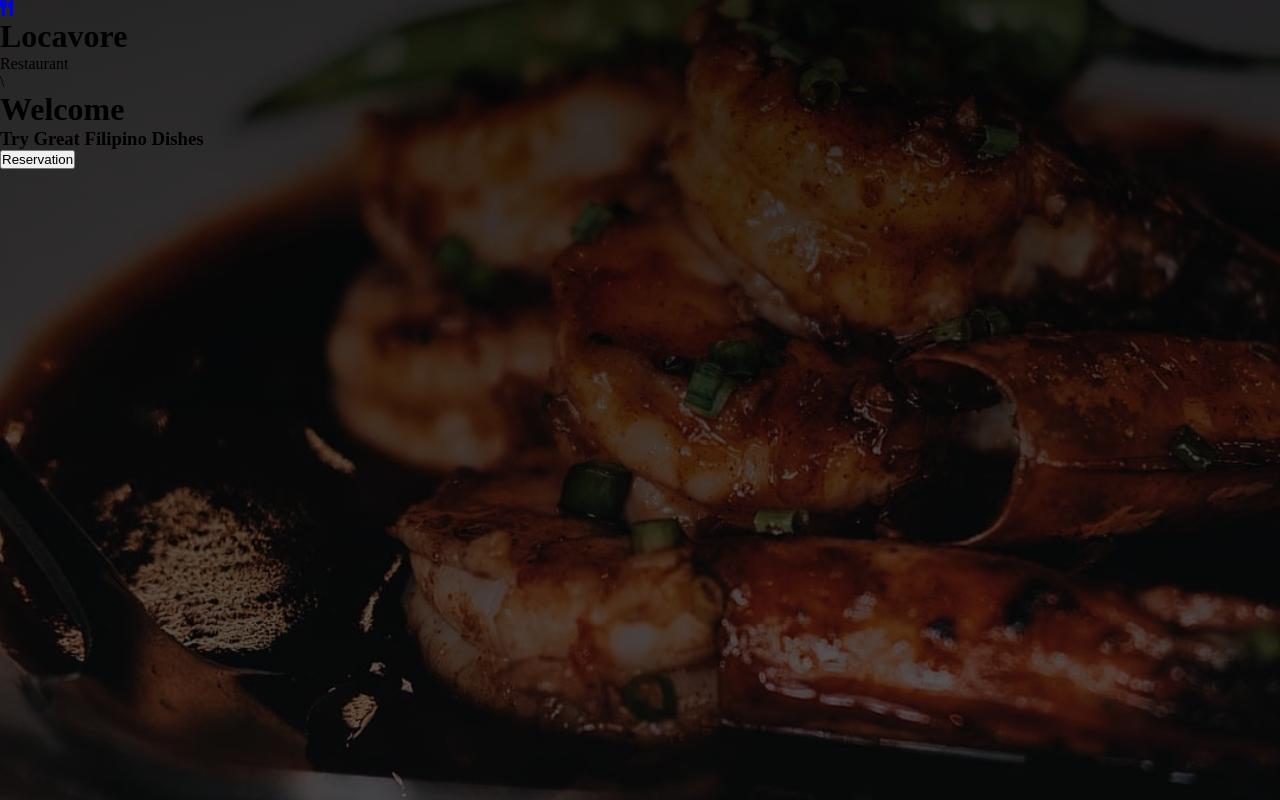
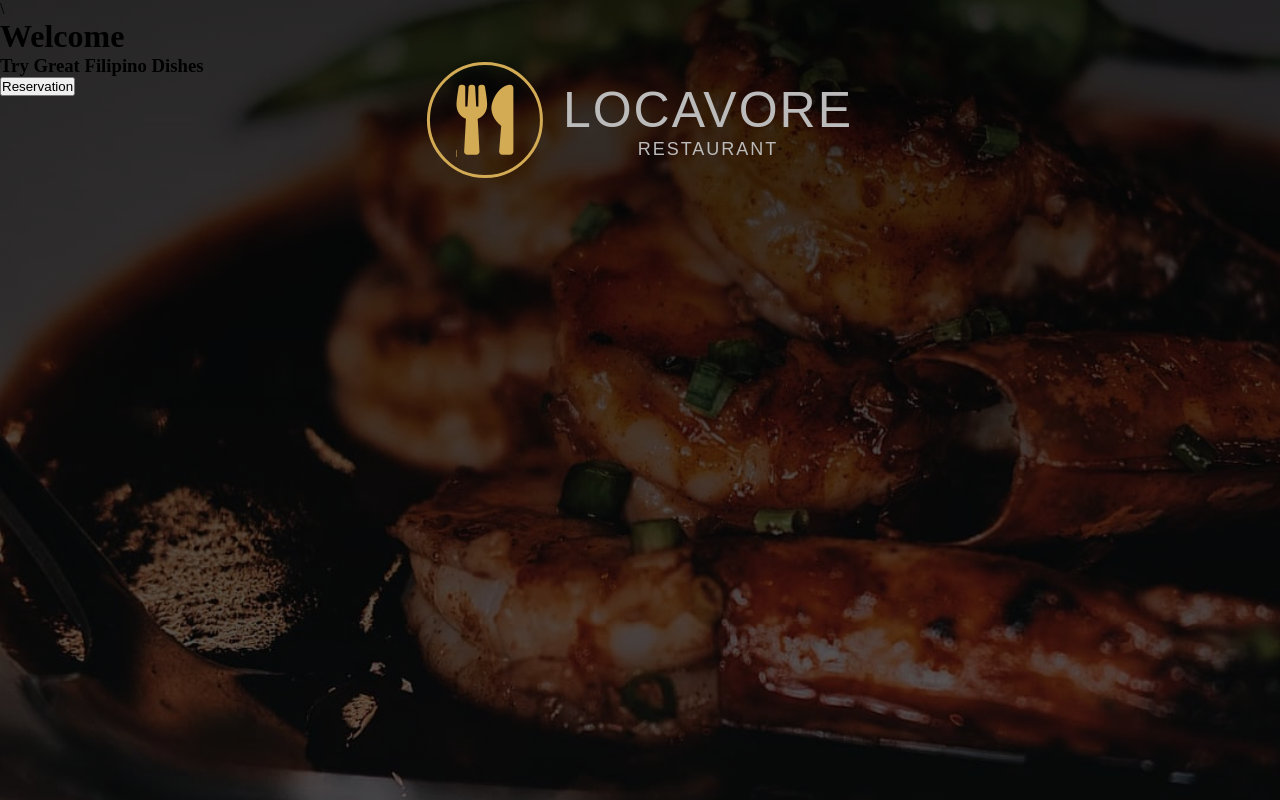
Before and after one commit to Brienyll/Locavore-cl, a website: page index.html in a window 1280 px wide. Drawn offline with Linux system fonts and the light colour scheme.

Commit message:
added logo text and title styles

```diff
--- a/scss/_base.scss
+++ b/scss/_base.scss
@@ -1,5 +1,25 @@
 $color-dark: #262626;
 $color-black: #000;
+$color-primary: #d3ab55;
+$color-secondary: #bbb;
+
+$font-dancingScript: 'Dancing Script', cursive;
+$font-josefinSans: 'Josefin Sans', sans-serif;
+$font-nunito: 'Nunito', sans-serif;
+
+
+@mixin flexLayout {
+  display: flex;
+  justify-content: center;
+  align-items: center;
+}
+
+@mixin textStyles {
+   font-weight: 300;
+   letter-spacing: 2px;
+   text-transform: uppercase;
+}
+
 
 * {
   margin: 0;
--- a/scss/_components.scss
+++ b/scss/_components.scss
@@ -0,0 +1,25 @@
+.logo {
+  font-size: 70px;
+  color: $color-primary;
+  width: 110px;
+  height: 110px;
+  border: 3px solid $color-primary;
+  border-radius: 50%;
+  margin-right: 20px;
+  @include flexLayout;
+}
+
+.main-name {
+  font-family: $font-nunito;
+  font-size: 50px;
+  color: $color-secondary;
+  @include textStyles;
+}
+
+.sub-name {
+  font-family: $font-josefinSans;
+  font-size: 18px;
+  color: $color-secondary;
+  text-align: center;
+  @include textStyles;
+}
--- a/scss/_layout.scss
+++ b/scss/_layout.scss
@@ -1,6 +1,16 @@
 .header {
   width: 100%;
   height: 100vh;
+  position: relative;
   background: linear-gradient(rgba($color-black, .8), rgba($color-black, .6)), url(../images/garlicbutter.jpg) center no-repeat;
   background-size: cover;
+
+  .brand {
+    position: absolute;
+    top: 15%;
+    left: 50%;
+    transform: translate(-50%, -50%);
+    display: flex;
+    align-items: center;
+  }
 }
```
Also changed, not shown: css/main.css.
